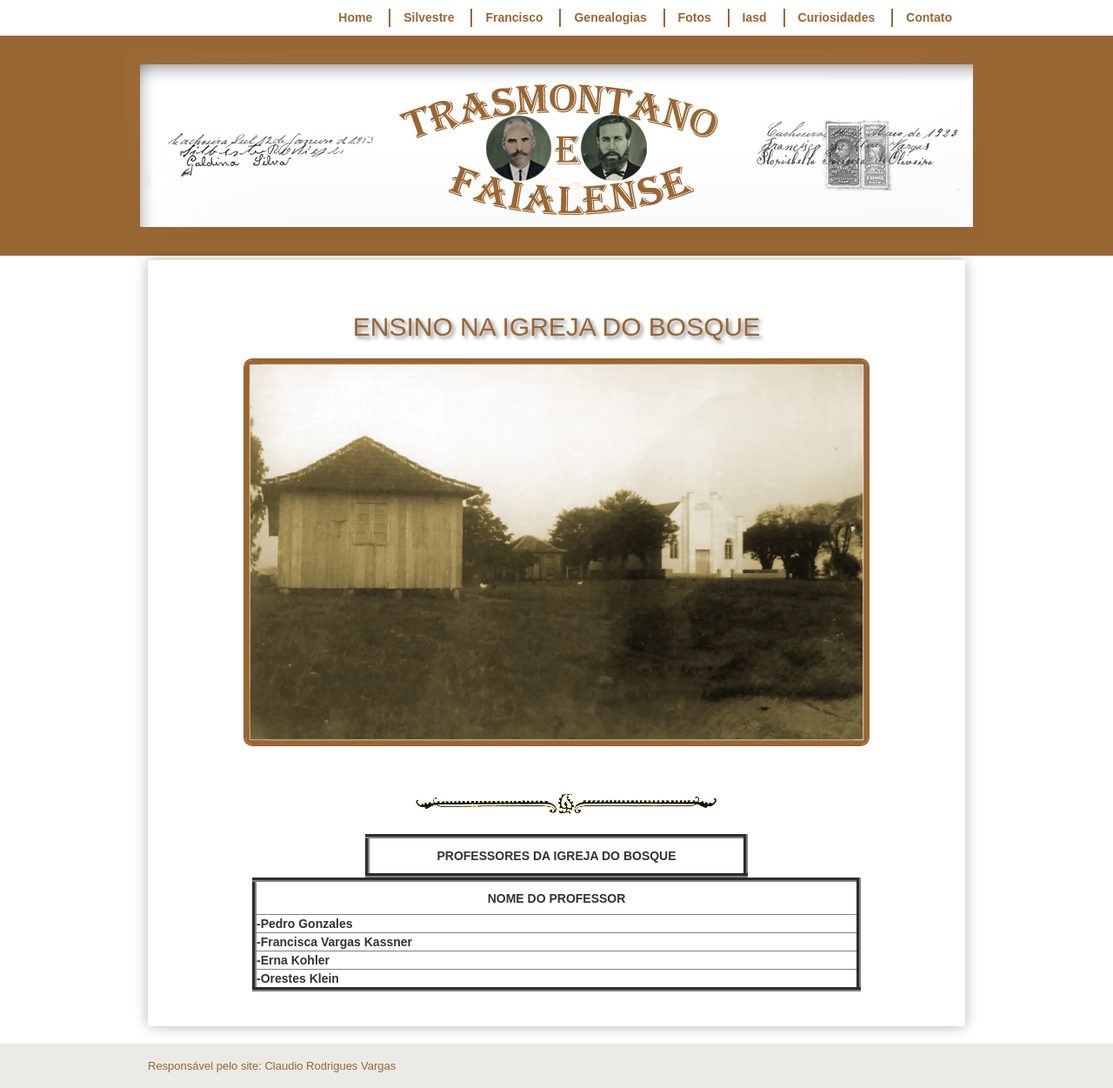
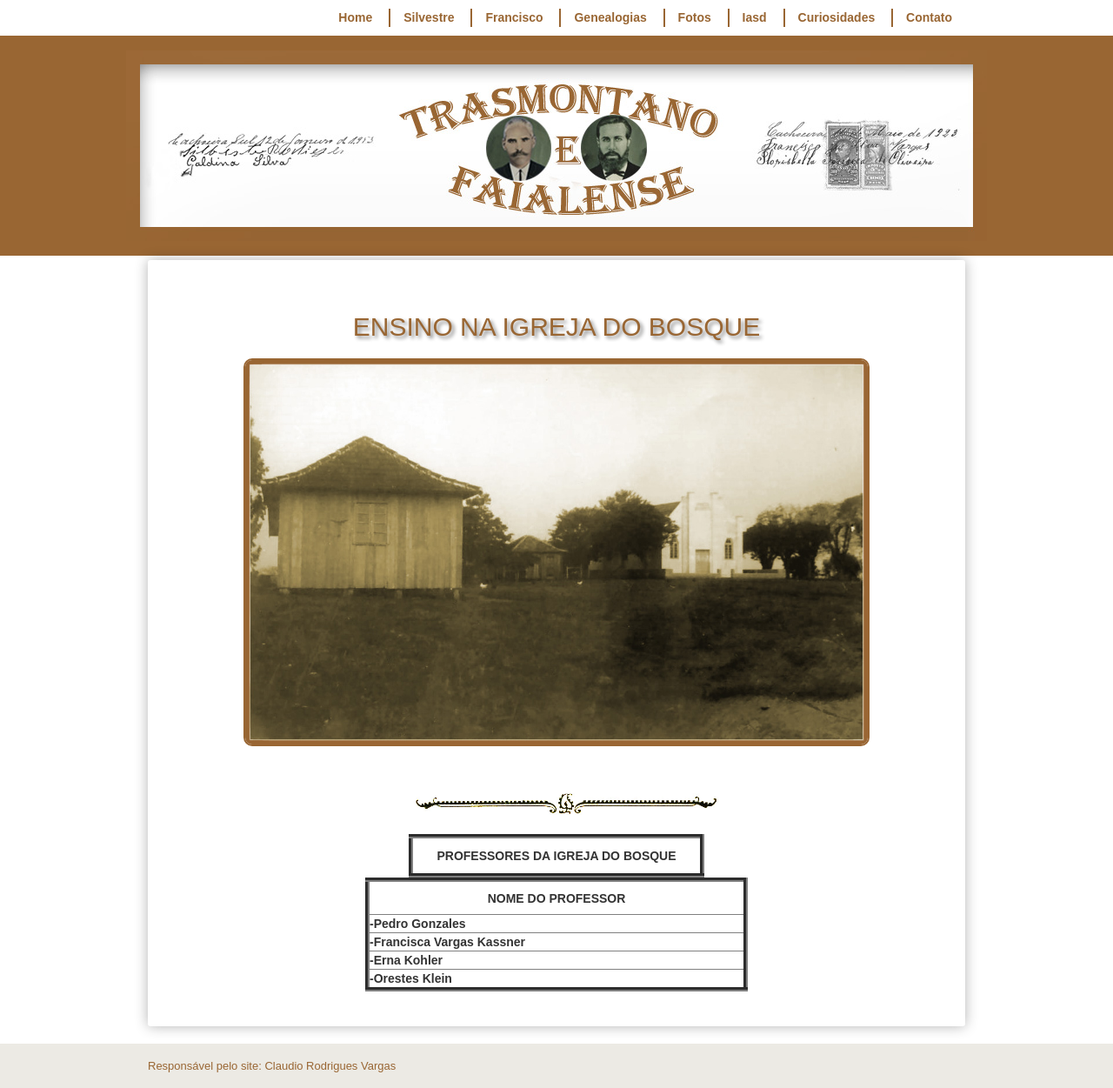
Before and after one commit to claudiovargas1955/claudiovargas1955.github.io, a Jekyll site: the page built from _pages/ensino-da-iasd-bosque.html, in a window 1280 px wide. Shown: the whole page at 87% size. Built offline with Jekyll 4.4.1, drawn with Linux system fonts in a browser that asks for light colours; some web fonts are replaced.

Commit message:
Update ensino-da-iasd-bosque.html

```diff
--- a/_pages/ensino-da-iasd-bosque.html
+++ b/_pages/ensino-da-iasd-bosque.html
@@ -125,12 +125,12 @@ tr:hover{
 <img class="dir3" style="float:center"; src="/images/Separador2.jpg" class="img-responsive" width="400px" title="";/><br>
 
 <div class="brasileira" align="center">
-    <table border="5px" color="#ffffff" width="440px" cellspacing="10px" cellpadding="10px" height="50px">
+    <table border="5px" color="#ffffff" width="340px" cellspacing="10px" cellpadding="10px" height="50px">
           <tr>
             <td align="center"><b>PROFESSORES DA IGREJA DO BOSQUE</b></td>
          </tr>
 
-    <table border="5px" color="#ffffff" width="700px"  cellspacing="10px" cellpadding="10px">
+    <table border="5px" color="#ffffff" width="440px"  cellspacing="10px" cellpadding="10px">
          <tr>
            <td align="center" width="300px" height="40px"><b>NOME DO PROFESSOR</b></td>
 
```
